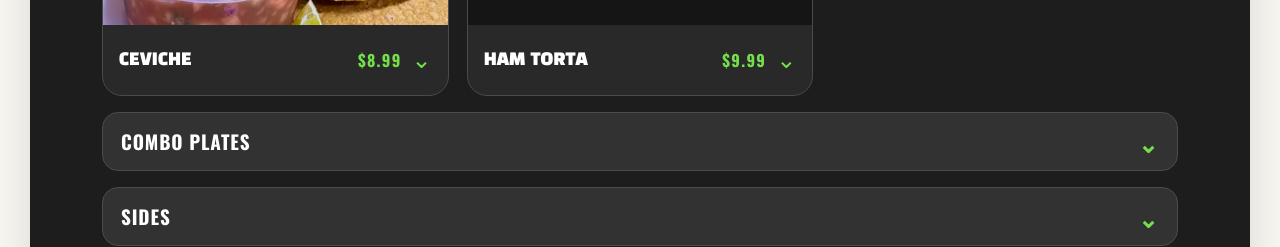
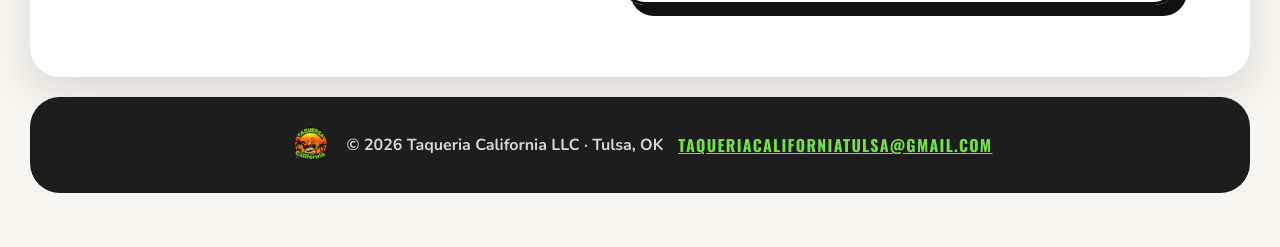
Before and after one commit to TaqueriaCalifornia/TaqueriaCalifornia.github.io, a React (Vite) app: page / in a window 1280 px wide. Shown: the part 2780-3027 px from the top of the page. After the commit the page ends 2993 px from the top, so only its background shows below. Built offline with nearby package versions, Linux system fonts and the light colour scheme; grey boxes are pictures that could not be loaded.

Commit message:
Collapse menu initially and add support email

```diff
--- a/src/TaqueriaSite.tsx
+++ b/src/TaqueriaSite.tsx
@@ -18,6 +18,8 @@ type MenuItem = {
 
 const phoneHref = "tel:9188730623";
 const phoneDisplay = "918-873-0623";
+const supportEmail = "Taqueriacaliforniatulsa@gmail.com";
+const supportEmailHref = `mailto:${supportEmail}`;
 const googleMapsUrl =
   "https://www.google.com/maps/place/Taqueria+California/@36.1612821,-95.968302,15z/data=!3m1!4b1!4m6!3m5!1s0x87b6edd81b4b27a5:0x9f60e79051aabf41!8m2!3d36.1612825!4d-95.9580237!16s%2Fg%2F11mvwkzcx1";
 
@@ -459,7 +461,7 @@ function MenuCard({ item, language }: { item: MenuItem; language: Language }) {
 export function TaqueriaSite() {
   const [language, setLanguage] = useState<Language>("en");
   const [openCategories, setOpenCategories] = useState<Record<MenuCategory, boolean>>({
-    single: true,
+    single: false,
     combos: false,
     sides: false,
   });
@@ -691,7 +693,7 @@ export function TaqueriaSite() {
       <footer>
         <img src="/media/logo-128.png" width="44" height="44" alt="" />
         <p>© {new Date().getFullYear()} Taqueria California LLC · Tulsa, OK</p>
-        <a href={phoneHref} onClick={() => trackConversion("call_click", { location: "footer" })}>{phoneDisplay}</a>
+        <a href={supportEmailHref} onClick={() => trackConversion("email_click", { location: "footer" })}>{supportEmail}</a>
       </footer>
 
       <div className="mobile-actions" aria-label={language === "en" ? "Quick actions" : "Acciones rápidas"}>
```
Also changed, not shown: 1 other file (tests, documents, lock files or other folders).
